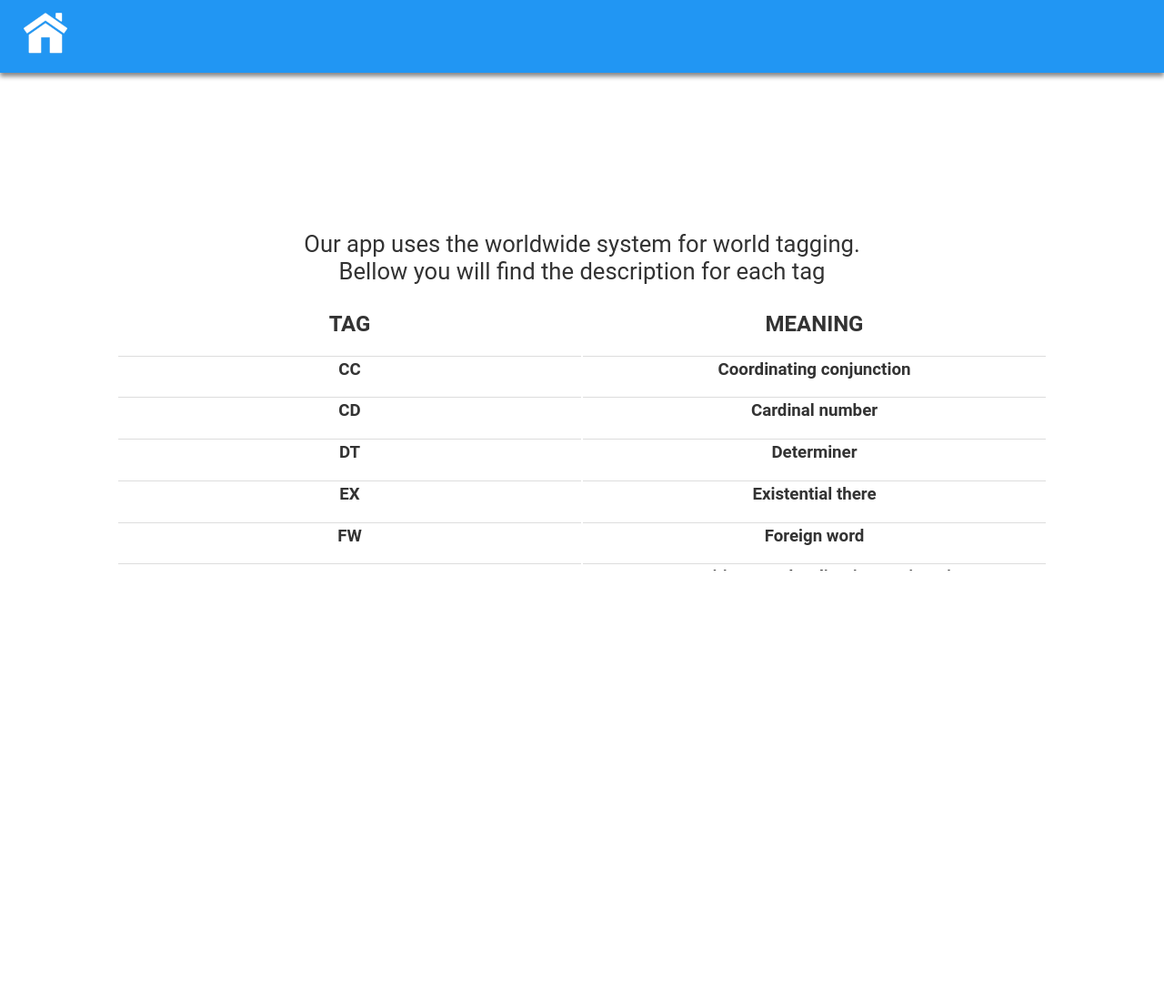
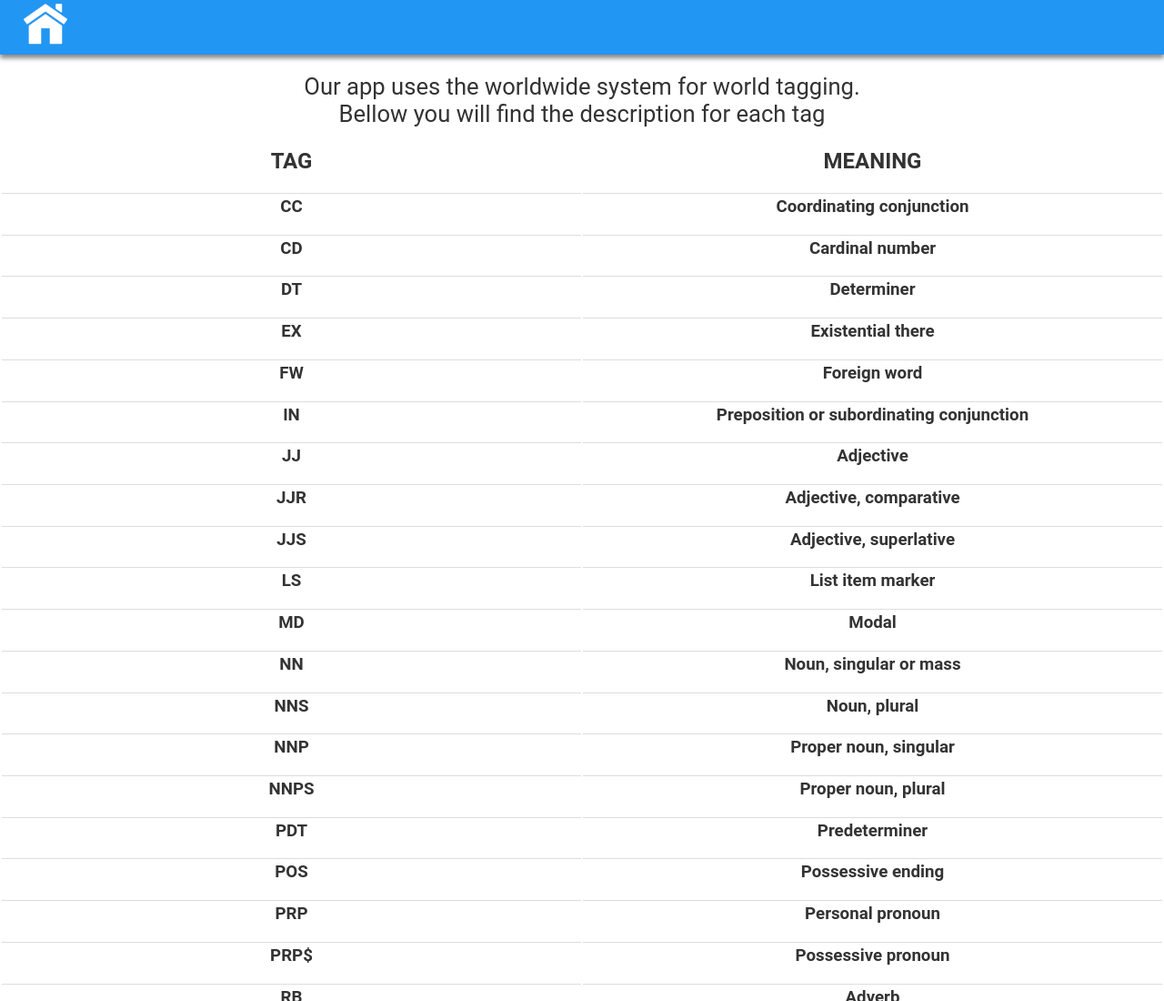
Before and after one commit to gkortsaridis/BrainTag-Desktop, an Electron app: page src/html/tags.html in a window 1280 px wide. Shown: the top 1100 px of the page at 91% size. Before the commit the page ends 800 px from the top, so only its background shows below. Drawn offline with Linux system fonts and the light colour scheme.

Commit message:
Better looking Tags Screen

```diff
--- a/src/html/tags.html
+++ b/src/html/tags.html
@@ -7,20 +7,13 @@
 	<body>
 
 		<table id="mypage" height="100%" width="100%" cellspacing="0" cellpadding="0">
-
 			<tr id="toolbar" height="10%" width="100%">
 				<td width="100%">
 					<a href="index.html"><img style="margin-left: 20px" src="../images/home.png" width="60px" height="60px"/></a>
 				</td>
 			</tr>
-
-
 			<tr height="90%" width="100%">
-                <td>
-                    <p style="font-size:2vw; text-align: center;">
-                        Our app uses the worldwide system for world tagging.<br>Bellow you will find the description for each tag
-                    </p>
-				    <paper-card elevation=2 style="height: 40%; width: 80%; margin: auto; display: block; padding: 0px; overflow:scroll; ">
+      	<td><p style="font-size:2vw; text-align: center; margin:20px">Our app uses the worldwide system for world tagging.<br>Bellow you will find the description for each tag</p>
           <table id="tagtable" width="100%">
             <tr> <th width="50%" style="border-bottom: 1px solid #ddd;"><h2> TAG </h2></th> <th width="50%" style="border-bottom: 1px solid #ddd;"><h2> MEANING </h2></th></tr>
             <tr> <td width="50%" style="border-bottom: 1px solid #ddd;text-align: center;"><h3> CC </h3></td>  <td width="50%" style="border-bottom: 1px solid #ddd; text-align: center;"><h3> 	Coordinating conjunction </h3></td></tr>
@@ -59,9 +52,7 @@
 						<tr> <td width="50%" style="border-bottom: 1px solid #ddd;text-align: center;"><h3> WP </h3></td>  <td width="50%" style="border-bottom: 1px solid #ddd; text-align: center;"><h3> Wh-pronoun </h3></td></tr>
 						<tr> <td width="50%" style="border-bottom: 1px solid #ddd;text-align: center;"><h3> WP$ </h3></td>  <td width="50%" style="border-bottom: 1px solid #ddd; text-align: center;"><h3> Possessive wh-pronoun </h3></td></tr>
 						<tr> <td width="50%" style="border-bottom: 1px solid #ddd;text-align: center;"><h3> WRP </h3></td>  <td width="50%" style="border-bottom: 1px solid #ddd; text-align: center;"><h3> Wh-adverb </h3></td></tr>
-
           </table>
-                    </paper-card>
 			  </td>
     	</tr>
 		</table>
```
Lines whose indentation alone changed are shown as unchanged.
